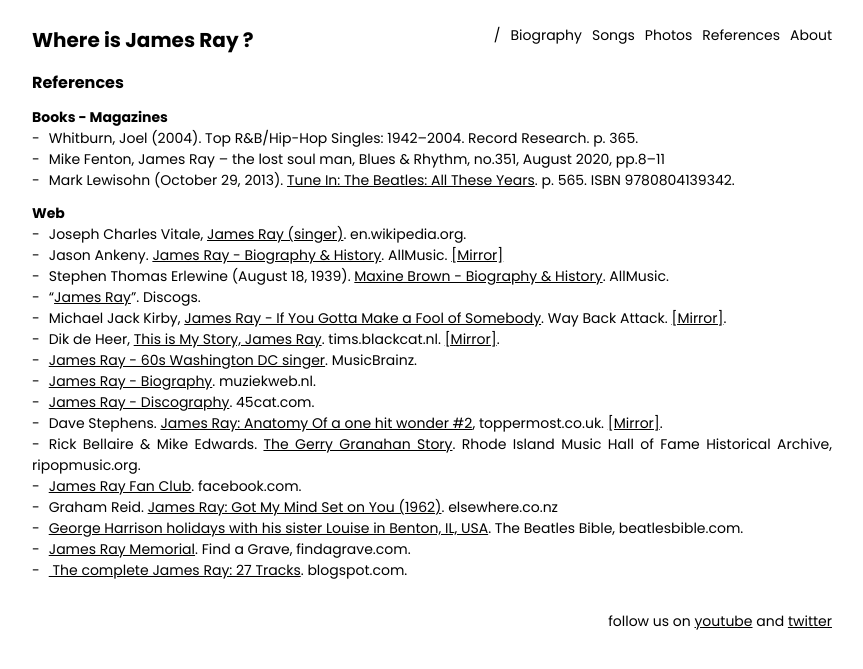
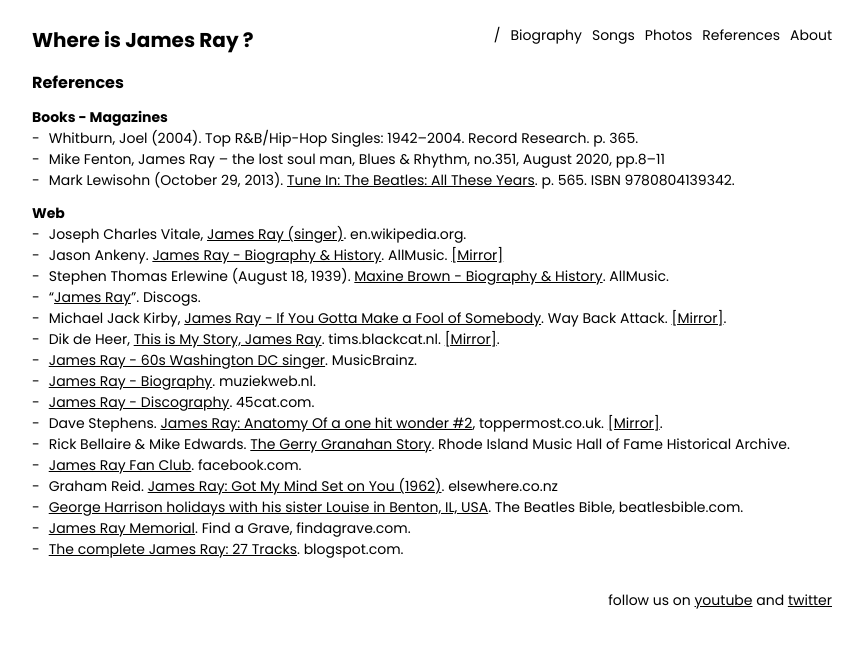
Before and after one commit to jamesraymusic/jamesraymusic.github.io, a Jekyll site: the page built from references.md, in a window 1280 px wide. Shown: the top 669 px of the page, without its empty margins (208-1071 px from the left). Built offline with Jekyll 4.4.1, drawn with Linux system fonts in a browser that asks for light colours.

Commit message:
Update references.md

```diff
--- a/references.md
+++ b/references.md
@@ -22,9 +22,9 @@
 - [James Ray - Biography](https://www.muziekweb.nl/Link/M00000090893/POPULAR/James-Ray). muziekweb.nl.
 - [James Ray - Discography](https://www.45cat.com/artist/james-ray). 45cat.com.
 - Dave Stephens. [James Ray: Anatomy Of a one hit wonder #2](https://www.toppermost.co.uk/james-ray/), toppermost.co.uk. [[Mirror]](./mirrors/biography-dave-stephens.md).
-- Rick Bellaire & Mike Edwards. [The Gerry Granahan Story](https://www.ripopmusic.org/musical-artists/musicians/gerry-granahan/). Rhode Island Music Hall of Fame Historical Archive, ripopmusic.org.
+- Rick Bellaire & Mike Edwards. [The Gerry Granahan Story](https://www.ripopmusic.org/musical-artists/musicians/gerry-granahan/). Rhode Island Music Hall of Fame Historical Archive.
 - [James Ray Fan Club](https://www.facebook.com/jamesray.fanclub.33?fref=ufi&rc=p). facebook.com.
 - Graham Reid. [James Ray: Got My Mind Set on You (1962)](https://www.elsewhere.co.nz/fromthevaults/6206/james-ray-got-my-mind-set-on-you-1962/). elsewhere.co.nz
 - [George Harrison holidays with his sister Louise in Benton, IL, USA](https://www.beatlesbible.com/1963/09/16/george-harrison-holiday-america/). The Beatles Bible, beatlesbible.com.
 - [James Ray Memorial](https://fr.findagrave.com/memorial/65833741/james-ray). Find a Grave, findagrave.com.
-- [ The complete James Ray: 27 Tracks](http://musenick.blogspot.com/2013/12/the-allegedly-complete-james-ray-if-you.html). blogspot.com.
+- [The complete James Ray: 27 Tracks](http://musenick.blogspot.com/2013/12/the-allegedly-complete-james-ray-if-you.html). blogspot.com.
```
